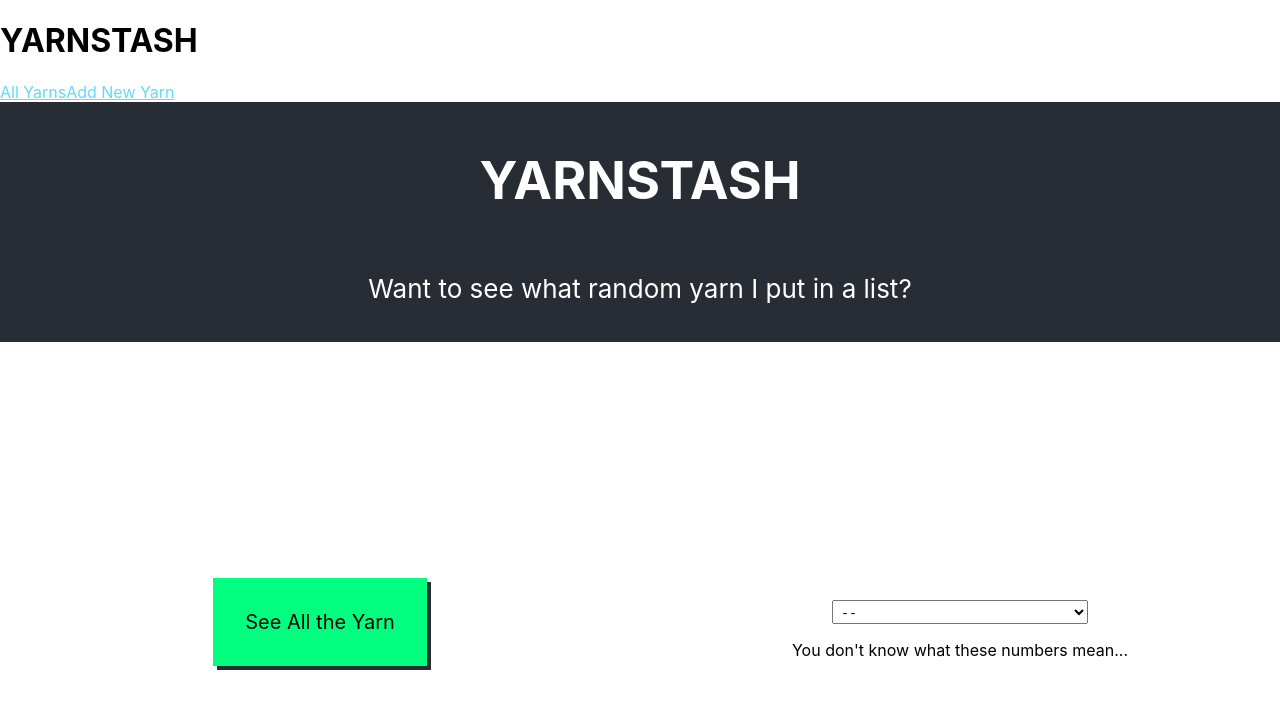
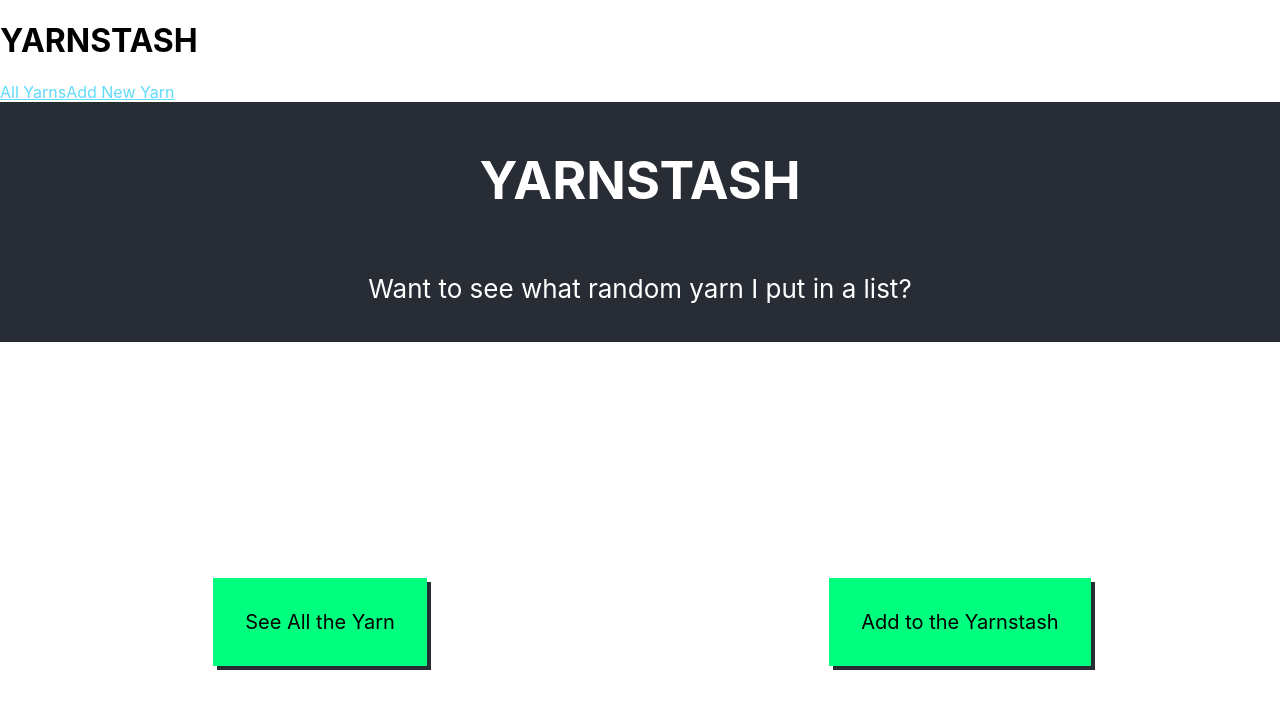
Before and after one commit to devon-wolf/yarnstash, a React (Create React App) app: page / in a window 1280 px wide. Shown: the top 708 px of the page. Built offline with nearby package versions, Linux system fonts and the light colour scheme.

Commit message:
Remove dropdown from homepage, replace with link to add new yarn

```diff
--- a/src/Home.js
+++ b/src/Home.js
@@ -3,20 +3,7 @@ import React, { Component } from 'react'
 import { Link, Redirect } from 'react-router-dom'
 
 export default class Home extends Component {
-	state = {
-		dropdown: ''
-	}
 
-	handleDropdown = e => {
-		this.setState({ dropdown: e.target.value })
-	}
-
-	handleDropdownClick = () => {
-		if (this.state.dropdown) {
-			<Redirect to={`/yarn/${this.state.dropdown}`} />
-		}
-	}
-// NOTE TO SELF: not all ids exist anymore, need to remove hardcoded ids in the homepage dropdown, make these click-throughs from the list page
 	render() {
 
 		return (
@@ -34,18 +21,7 @@ export default class Home extends Component {
 					</section>
 
 					<section>
-						<select onChange={this.handleDropdown}>
-							<option value="">--</option>
-							<option value="1">1</option>
-							<option value="2">2</option>
-							<option value="3">3</option>
-							<option value="4">4</option>
-							<option value="5">5</option>
-							<option value="6">6</option>
-						</select>
-						{ this.state.dropdown
-						? <Link className="dropdown-link" to={`/yarn/${this.state.dropdown}`}>...but you decide to click anyway</Link>
-						: <span>You don't know what these numbers mean...</span>}
+						<Link className="button-link" to="/new">Add to the Yarnstash</Link>
 					</section>
 
 			</main>
```
